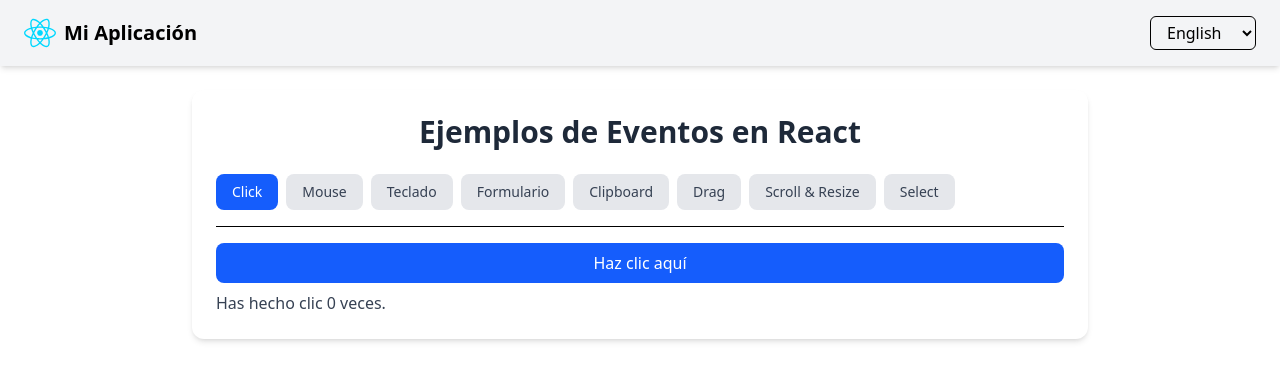
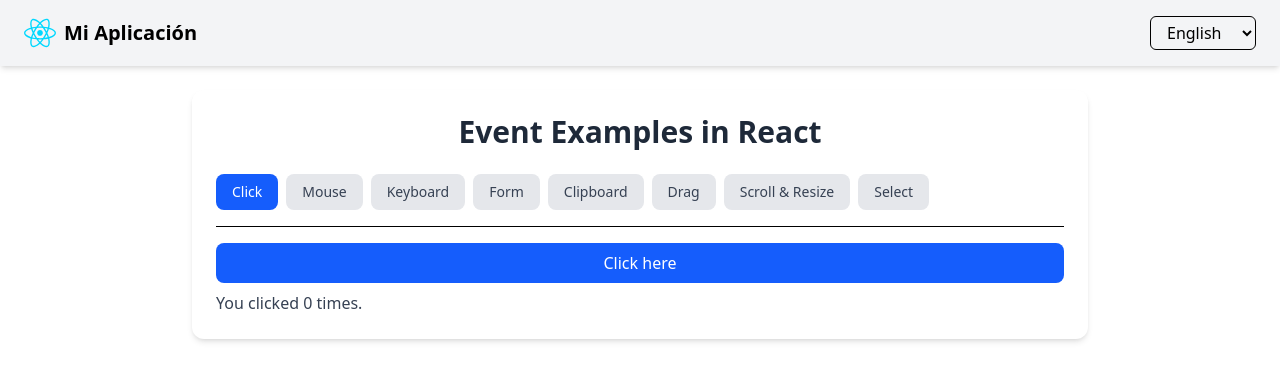
Before and after one commit to PipeHerreraL/proyecto-react, a React (Vite) app: page /events in a window 1280 px wide. Shown: the top 380 px of the page. Built offline with nearby package versions, Linux system fonts and the light colour scheme.

Commit message:
add localization

```diff
--- a/src/locales/en.json
+++ b/src/locales/en.json
@@ -15,5 +15,58 @@
     },
     "profile": {
         "share": "Share"
+    },
+    "eventExamples": {
+        "title": "Event Examples in React"
+    },
+    "tabs": {
+        "click": "Click",
+        "mouse": "Mouse",
+        "keyboard": "Keyboard",
+        "form": "Form",
+        "clipboard": "Clipboard",
+        "drag": "Drag",
+        "scrollAndResize": "Scroll & Resize",
+        "select": "Select"
+    },
+    "click": {
+        "clickButton": "Click here",
+        "clickCount": "You clicked",
+        "times": "times"
+    },
+    "mouse": {
+        "hoverMessage": "You're hovering me!",
+        "doubleClickMessage": "Double click detected!",
+        "interactHere": "Interact with the mouse here"
+    },
+    "keyboard": {
+        "placeholder": "Type something",
+        "currentValue": "Current value",
+        "inputFocused": "Input focused",
+        "keyDown": "Key pressed",
+        "keyUp": "Key released"
+    },
+    "formEvent": {
+        "name": "Name",
+        "save": "Save",
+        "submitMessage": "Form submitted with"
+    },
+    "clipboard": {
+        "placeholder": "Copy or paste here",
+        "copyMessage": "Text copied to clipboard",
+        "pasteMessage": "Text pasted from clipboard"
+    },
+    "drag": {
+        "draggableText": "Drag me",
+        "dragging": "Dragging...",
+        "dragEnd": "Drag ended"
+    },
+    "scroll": {
+        "scrollY": "Scroll Y current",
+        "windowSize": "Window size",
+        "contentLine": "Scrollable content line"
+    },
+    "select": {
+        "label": "Select an option"
     }
 }
--- a/src/locales/es.json
+++ b/src/locales/es.json
@@ -15,5 +15,58 @@
     },
     "profile": {
         "share": "Compartir"
+    },
+    "eventExamples": {
+        "title": "Ejemplos de eventos en React"
+    },
+    "tabs": {
+        "click": "Clic",
+        "mouse": "Ratón",
+        "keyboard": "Teclado",
+        "form": "Formulario",
+        "clipboard": "Portapapeles",
+        "drag": "Arrastrar",
+        "scrollAndResize": "Scroll y Redimensión",
+        "select": "Seleccionar"
+    },
+    "click": {
+        "clickButton": "Haz clic aquí",
+        "clickCount": "Has hecho clic",
+        "times": "veces"
+    },
+    "mouse": {
+        "hoverMessage": "¡Estás sobre mí!",
+        "doubleClickMessage": "¡Doble clic detectado!",
+        "interactHere": "Interacciona con el ratón aquí"
+    },
+    "keyboard": {
+        "placeholder": "Escribe algo",
+        "currentValue": "Valor actual",
+        "inputFocused": "Campo enfocado",
+        "keyDown": "Tecla presionada",
+        "keyUp": "Tecla liberada"
+    },
+    "formEvent": {
+        "name": "Nombre",
+        "save": "Guardar",
+        "submitMessage": "Formulario enviado con"
+    },
+    "clipboard": {
+        "placeholder": "Copia o pega aquí",
+        "copyMessage": "Texto copiado al portapapeles",
+        "pasteMessage": "Texto pegado desde el portapapeles"
+    },
+    "drag": {
+        "draggableText": "Arrástrame",
+        "dragging": "Arrastrando...",
+        "dragEnd": "Arrastre terminado"
+    },
+    "scroll": {
+        "scrollY": "Posición actual del scroll Y",
+        "windowSize": "Tamaño de la ventana",
+        "contentLine": "Línea de contenido desplazable"
+    },
+    "select": {
+        "label": "Selecciona una opción"
     }
 }
--- a/src/pages/Events.jsx
+++ b/src/pages/Events.jsx
@@ -1,19 +1,20 @@
 import React, { useState, useEffect } from "react";
 import MainLayout from "../layouts/MainLayout.jsx";
+import { t } from "../i18n";
 
 const tabs = [
-    "Click",
-    "Mouse",
-    "Teclado",
-    "Formulario",
-    "Clipboard",
-    "Drag",
-    "Scroll & Resize",
-    "Select"
+    "click",
+    "mouse",
+    "keyboard",
+    "form",
+    "clipboard",
+    "drag",
+    "scrollAndResize",
+    "select"
 ];
 
 const EventExamples = () => {
-    const [activeTab, setActiveTab] = useState("Click");
+    const [activeTab, setActiveTab] = useState("click");
     const [clickCount, setClickCount] = useState(0);
     const [hoverMessage, setHoverMessage] = useState("");
     const [inputValue, setInputValue] = useState("");
@@ -28,38 +29,37 @@ const EventExamples = () => {
     const [keyUpMessage, setKeyUpMessage] = useState("");
 
     const handleClick = () => setClickCount(clickCount + 1);
-    const handleMouseOver = () => setHoverMessage("¡Estás pasando el mouse sobre mí!");
+    const handleMouseOver = () => setHoverMessage(t("mouse.hoverMessage"));
     const handleMouseOut = () => setHoverMessage("");
     const handleChange = (e) => setInputValue(e.target.value);
-    const handleKeyDown = (e) => setKeyDownMessage(`Tecla presionada: ${e.key}`);
-    const handleKeyUp = (e) => setKeyUpMessage(`Tecla soltada: ${e.key}`);
+    const handleKeyDown = (e) => setKeyDownMessage(`${t("keyboard.keyDown")}: ${e.key}`);
+    const handleKeyUp = (e) => setKeyUpMessage(`${t("keyboard.keyUp")}: ${e.key}`);
     const handleFocus = () => setIsFocused(true);
     const handleBlur = () => setIsFocused(false);
     const handleDoubleClick = () => {
-        setDoubleClickMessage("¡Doble clic detectado!");
+        setDoubleClickMessage(t("mouse.doubleClickMessage"));
         setTimeout(() => setDoubleClickMessage(""), 2000);
     };
     const handleSubmit = (e) => {
         e.preventDefault();
-        setSubmitMessage(`Formulario enviado con: ${inputValue}`);
+        setSubmitMessage(`${t("formEvent.submitMessage")}: ${inputValue}`);
         setTimeout(() => setSubmitMessage(""), 3000);
     };
     const handleCopy = () => {
-        setClipboardMessage("Texto copiado al portapapeles");
+        setClipboardMessage(t("clipboard.copyMessage"));
         setTimeout(() => setClipboardMessage(""), 2000);
     };
     const handlePaste = () => {
-        setClipboardMessage("Texto pegado desde el portapapeles");
+        setClipboardMessage(t("clipboard.pasteMessage"));
         setTimeout(() => setClipboardMessage(""), 2000);
     };
-    const handleDragStart = () => setDragStatus("Arrastrando...");
+    const handleDragStart = () => setDragStatus(t("drag.dragging"));
     const handleDragEnd = () => {
-        setDragStatus("Arrastre finalizado");
+        setDragStatus(t("drag.dragEnd"));
         setTimeout(() => setDragStatus(""), 2000);
     };
     const handleSelectChange = (e) => setSelectedOption(e.target.value);
 
-    // Para Scroll & Resize: usaremos un ref para el contenedor scrollable y evento onScroll
     const [scrollContainerY, setScrollContainerY] = useState(0);
 
     const handleScrollContainer = (e) => {
@@ -77,7 +77,7 @@ const EventExamples = () => {
         <MainLayout>
             <div className="max-w-4xl mx-auto bg-white rounded-xl shadow-md p-6">
                 <h1 className="text-3xl font-bold text-center mb-6 text-gray-800">
-                        Ejemplos de Eventos en React
+                    {t("eventExamples.title")}
                 </h1>
 
                 <div className="flex space-x-2 overflow-x-auto pb-4 mb-4 border-b">
@@ -91,25 +91,27 @@ const EventExamples = () => {
                                     : "bg-gray-200 text-gray-700 hover:bg-gray-300"
                             }`}
                         >
-                                {tab}
+                            {t(`tabs.${tab}`)}
                         </button>
                     ))}
                 </div>
 
                 <div className="space-y-4">
-                        {activeTab === "Click" && (
+                    {activeTab === "click" && (
                         <div>
                             <button
                                 onClick={handleClick}
                                 className="w-full px-4 py-2 bg-blue-600 text-white rounded-lg hover:bg-blue-700 transition"
                             >
-                                    Haz clic aquí
+                                {t("click.clickButton")}
                             </button>
-                                <p className="text-gray-700 mt-2">Has hecho clic {clickCount} veces.</p>
+                            <p className="text-gray-700 mt-2">
+                                {t("click.clickCount")} {clickCount} {t("click.times")}.
+                            </p>
                         </div>
                     )}
 
-                        {activeTab === "Mouse" && (
+                    {activeTab === "mouse" && (
                         <div>
                             <div
                                 onMouseOver={handleMouseOver}
@@ -117,14 +119,14 @@ const EventExamples = () => {
                                 onDoubleClick={handleDoubleClick}
                                 className="p-4 bg-yellow-100 rounded-lg cursor-pointer hover:bg-yellow-200 transition"
                             >
-                                    Interactúa con el mouse aquí
+                                {t("mouse.interactHere")}
                             </div>
                             <p className="text-gray-700">{hoverMessage}</p>
                             <p className="text-purple-700">{doubleClickMessage}</p>
                         </div>
                     )}
 
-                        {activeTab === "Teclado" && (
+                    {activeTab === "keyboard" && (
                         <div>
                             <input
                                 type="text"
@@ -134,48 +136,53 @@ const EventExamples = () => {
                                 onKeyUp={handleKeyUp}
                                 onFocus={handleFocus}
                                 onBlur={handleBlur}
-                                    placeholder="Escribe algo"
+                                placeholder={t("keyboard.placeholder")}
                                 className="border border-gray-300 p-3 rounded-lg w-full"
                             />
-                                <p className="text-gray-700">Valor actual: {inputValue}</p>
-                                {isFocused && <p className="text-sm text-green-500">Input enfocado</p>}
+                            <p className="text-gray-700">
+                                {t("keyboard.currentValue")}: {inputValue}
+                            </p>
+                            {isFocused && (
+                                <p className="text-sm text-green-500">{t("keyboard.inputFocused")}</p>
+                            )}
                             <p className="text-sm text-blue-500">{keyDownMessage}</p>
                             <p className="text-sm text-indigo-500">{keyUpMessage}</p>
                         </div>
                     )}
 
-                        {activeTab === "Formulario" && (
+                    {activeTab === "form" && (
                         <form onSubmit={handleSubmit} className="space-y-2">
                             <input
                                 type="text"
                                 value={inputValue}
                                 onChange={handleChange}
                                 className="border border-gray-300 p-3 rounded-lg w-full"
+                                placeholder={t("form.name")}
                             />
                             <button
                                 type="submit"
                                 className="w-full px-4 py-2 bg-green-600 text-white rounded-lg hover:bg-green-700 transition"
                             >
-                                    Enviar formulario
+                                {t("form.save")}
                             </button>
                             <p className="text-green-700">{submitMessage}</p>
                         </form>
                     )}
 
-                        {activeTab === "Clipboard" && (
+                    {activeTab === "clipboard" && (
                         <div>
                             <input
                                 type="text"
                                 onCopy={handleCopy}
                                 onPaste={handlePaste}
-                                    placeholder="Copia o pega aquí"
+                                placeholder={t("clipboard.placeholder")}
                                 className="border border-gray-300 p-3 rounded-lg w-full"
                             />
                             <p className="text-sm text-indigo-500 mt-2">{clipboardMessage}</p>
                         </div>
                     )}
 
-                        {activeTab === "Drag" && (
+                    {activeTab === "drag" && (
                         <div>
                             <div
                                 draggable
@@ -183,19 +190,18 @@ const EventExamples = () => {
                                 onDragEnd={handleDragEnd}
                                 className="p-4 bg-red-100 rounded-lg cursor-move hover:bg-red-200 transition"
                             >
-                                    Arrástrame
+                                {t("drag.draggableText")}
                             </div>
                             <p className="text-red-700 mt-2">{dragStatus}</p>
                         </div>
                     )}
 
-                        {activeTab === "Scroll & Resize" && (
+                    {activeTab === "scrollAndResize" && (
                         <div
                             className="border border-gray-300 rounded-lg overflow-auto"
                             style={{ height: "300px", position: "relative", paddingTop: "3rem" }}
                             onScroll={handleScrollContainer}
                         >
-                                {/* Sticky header dentro del scroll */}
                             <div
                                 style={{
                                     position: "sticky",
@@ -206,26 +212,28 @@ const EventExamples = () => {
                                     zIndex: 10,
                                 }}
                             >
-                                    <div>Scroll Y actual: {scrollContainerY}px</div>
                                 <div>
-                                        Tamaño de ventana: {windowSize.width} x {windowSize.height}
+                                    {t("scroll.scrollY")}: {scrollContainerY}px
+                                </div>
+                                <div>
+                                    {t("scroll.windowSize")}: {windowSize.width} x {windowSize.height}
                                 </div>
                             </div>
 
-                                {/* Contenido que permite scroll */}
                             <div style={{ height: "800px", padding: "1rem" }}>
-                                    <p>Desplázate dentro de este contenedor para ver el scroll Y cambiar.</p>
+                                <p>{t("scroll.contentLine")}</p>
                                 <p>
-                                        Aquí puedes agregar más contenido para hacer el scroll más visible y
-                                        práctico en cualquier dispositivo.
+                                    {/* Puedes poner más contenido aquí */}
                                 </p>
                             </div>
                         </div>
                     )}
 
-                        {activeTab === "Select" && (
+                    {activeTab === "select" && (
                         <div>
-                                <label className="block text-sm font-medium text-gray-700">Selecciona una opción:</label>
+                            <label className="block text-sm font-medium text-gray-700">
+                                {t("select.label")}
+                            </label>
                             <select
                                 value={selectedOption}
                                 onChange={handleSelectChange}
```
Lines whose indentation alone changed are shown as unchanged.
